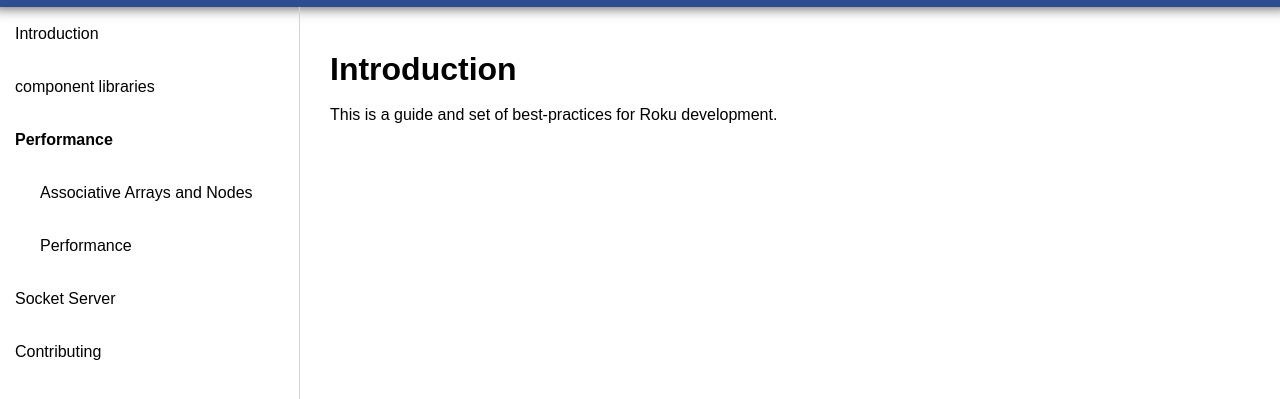
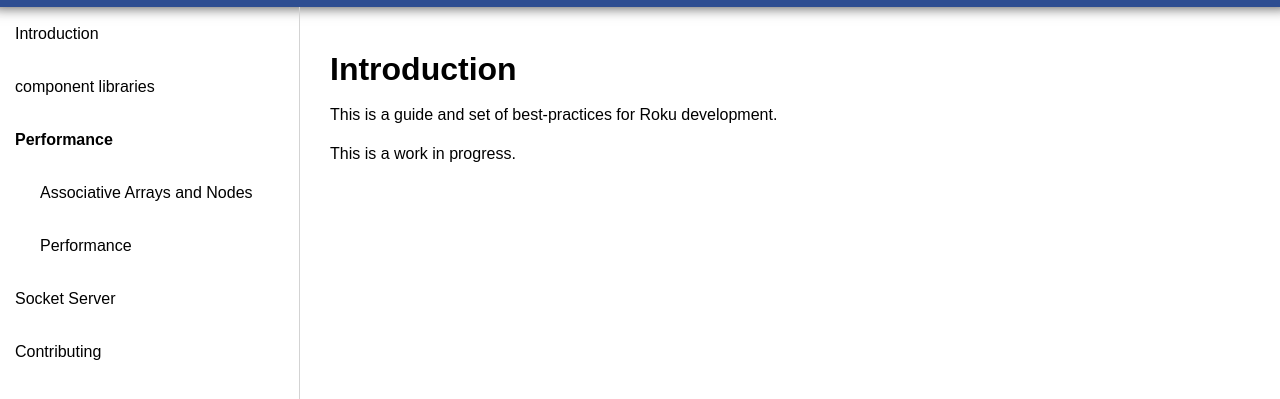
Before and after one commit to rokucommunity/roku-guide, a plain HTML site: page index.html in a window 1280 px wide. Shown: the part 43-442 px from the top of the page. Drawn offline with nearby package versions, Linux system fonts and the light colour scheme.

Commit message:
Deploying to gh-pages from  @ ca8ad4d2cc49be6118033c2fe5d21f79bfd98274 🚀

```diff
--- a/index.html
+++ b/index.html
@@ -106,6 +106,7 @@
         </div>
         <div id="content">
             <a href="#introduction"><h1 id="introduction">Introduction</h1></a><p>This is a guide and set of best-practices for Roku development.</p>
+<p>This is a work in progress.</p>
             <div id="footer"></div>
         </div>
     </div>
```
